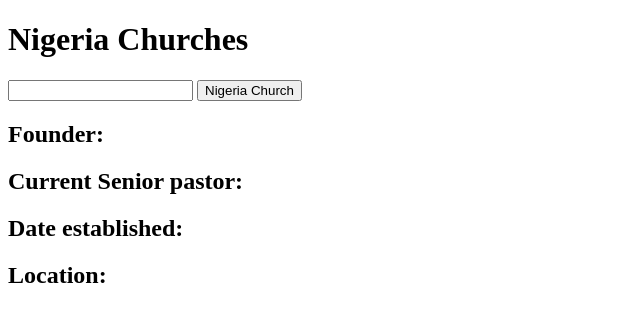
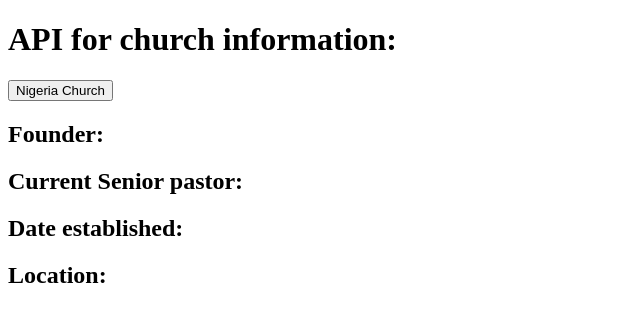
Before and after one commit to omagebright/church-info-api, a website: page index.html in a window 1280 px wide. Shown: the whole page, without its empty margins (0-640 px from the left). Drawn offline with Linux system fonts and the light colour scheme.

Commit message:
server API for the church

```diff
--- a/index.html
+++ b/index.html
@@ -9,14 +9,12 @@
 </head>
 
 <body>
-    <h1>Nigeria Churches</h1>
-    <input type="text">
+    <h1>API for church information:</h1>
     <button>Nigeria Church</button>
     <h2>Founder: </h2>
     <h2>Current Senior pastor: </h2>
     <h2>Date established: </h2>
     <h2>Location: </h2>
-    <script src="js/main.js"></script>
 </body>
 
 
```
